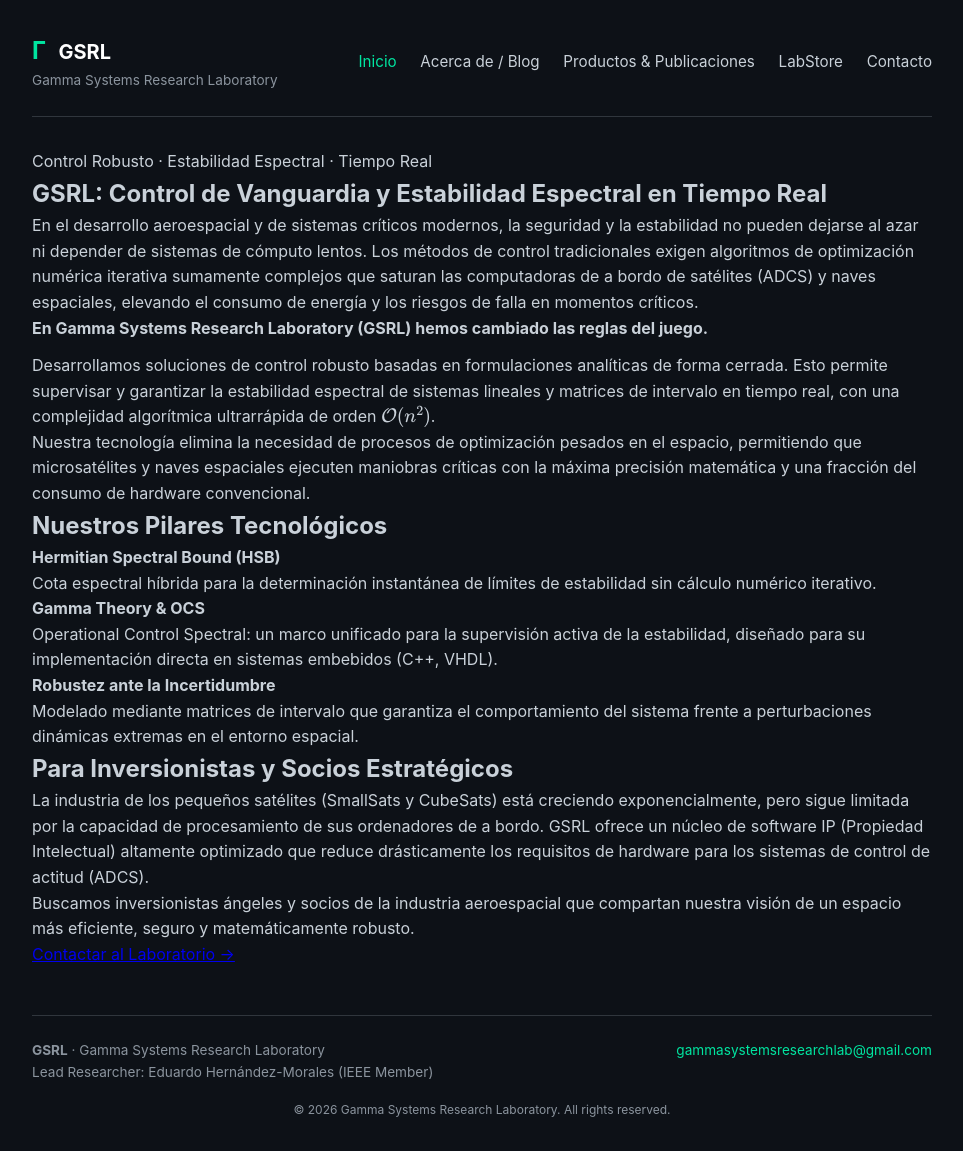
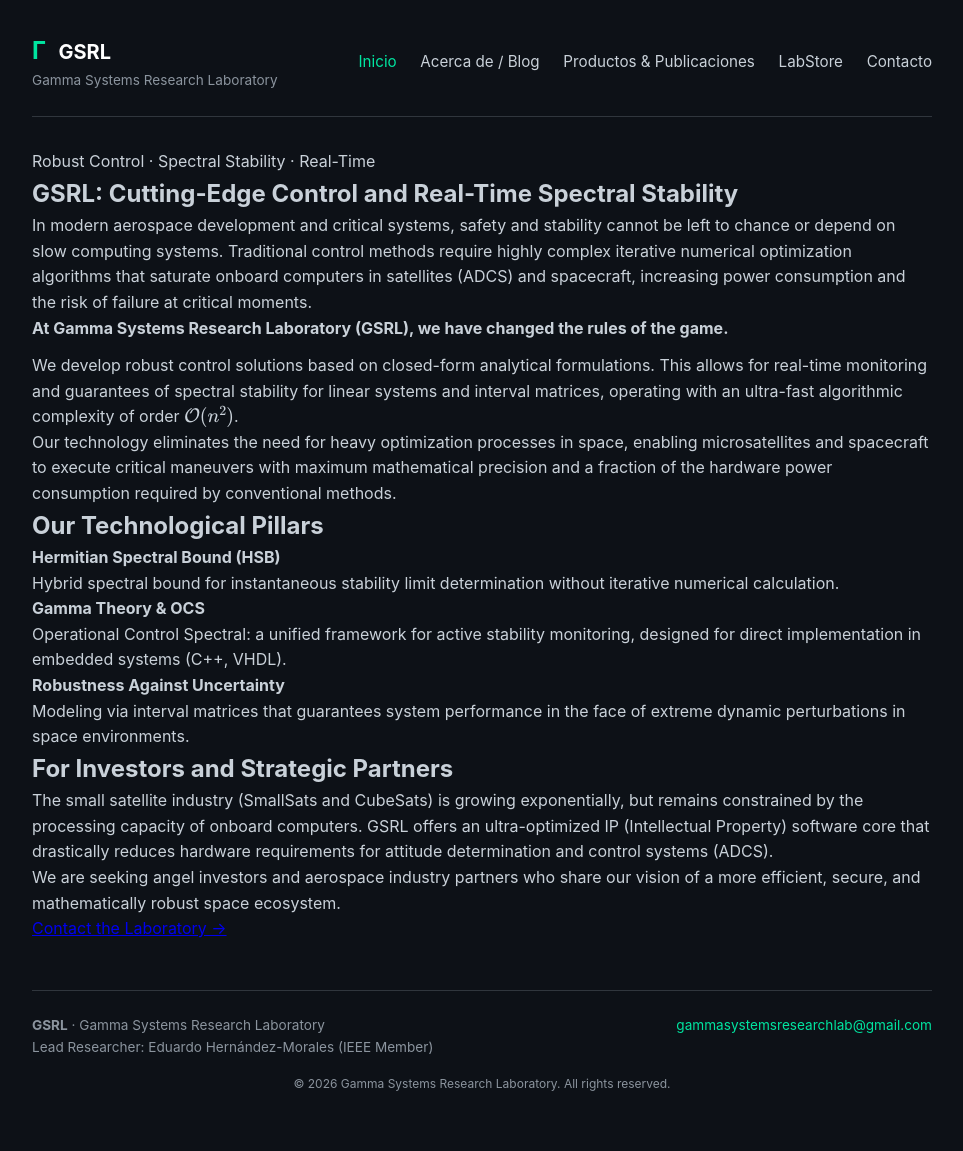
Before and after one commit to eduardohernandezmoralesa01-winsa/eduardohernandezmoralesa01-winsa, a Jekyll site: the page built from index.md, in a window 1280 px wide. Shown: the whole page, without its empty margins (158-1121 px from the left). Built offline with Jekyll 4.4.1, drawn with Linux system fonts in a browser that asks for light colours; after the commit the page ends 1125 px from its top, so only the background shows below that.

Commit message:
Actualizar index.md

```diff
--- a/index.md
+++ b/index.md
@@ -1,47 +1,47 @@
 ---
 layout: default
-title: Inicio
+title: inicio
 ---
 
 <section class="hero">
-  <div class="hero-kicker">Control Robusto · Estabilidad Espectral · Tiempo Real</div>
-  <h1>GSRL: Control de Vanguardia y Estabilidad Espectral en Tiempo Real</h1>
+  <div class="hero-kicker">Robust Control · Spectral Stability · Real-Time</div>
+  <h1>GSRL: Cutting-Edge Control and Real-Time Spectral Stability</h1>
   <p class="hero-lede">
-    En el desarrollo aeroespacial y de sistemas críticos modernos, la seguridad y la estabilidad no pueden dejarse al azar ni depender de sistemas de cómputo lentos. Los métodos de control tradicionales exigen algoritmos de optimización numérica iterativa sumamente complejos que saturan las computadoras de a bordo de satélites (ADCS) y naves espaciales, elevando el consumo de energía y los riesgos de falla en momentos críticos.
+    In modern aerospace development and critical systems, safety and stability cannot be left to chance or depend on slow computing systems. Traditional control methods require highly complex iterative numerical optimization algorithms that saturate onboard computers in satellites (ADCS) and spacecraft, increasing power consumption and the risk of failure at critical moments.
   </p>
 </section>
 
 <div class="card">
-  <strong>En Gamma Systems Research Laboratory (GSRL) hemos cambiado las reglas del juego.</strong>
+  <strong>At Gamma Systems Research Laboratory (GSRL), we have changed the rules of the game.</strong>
   <p style="margin-top:12px">
-    Desarrollamos soluciones de control robusto basadas en formulaciones analíticas de forma cerrada. Esto permite supervisar y garantizar la estabilidad espectral de sistemas lineales y matrices de intervalo en tiempo real, con una complejidad algorítmica ultrarrápida de orden $\mathcal{O}(n^2)$.
+    We develop robust control solutions based on closed-form analytical formulations. This allows for real-time monitoring and guarantees of spectral stability for linear systems and interval matrices, operating with an ultra-fast algorithmic complexity of order $\mathcal{O}(n^2)$.
   </p>
   <p>
-    Nuestra tecnología elimina la necesidad de procesos de optimización pesados en el espacio, permitiendo que microsatélites y naves espaciales ejecuten maniobras críticas con la máxima precisión matemática y una fracción del consumo de hardware convencional.
+    Our technology eliminates the need for heavy optimization processes in space, enabling microsatellites and spacecraft to execute critical maneuvers with maximum mathematical precision and a fraction of the hardware power consumption required by conventional methods.
   </p>
 </div>
 
-## Nuestros Pilares Tecnológicos
+## Our Technological Pillars
 
 <div class="card-grid">
   <div class="pillar">
     <h4>Hermitian Spectral Bound (HSB)</h4>
-    <p style="margin:0">Cota espectral híbrida para la determinación instantánea de límites de estabilidad sin cálculo numérico iterativo.</p>
+    <p style="margin:0">Hybrid spectral bound for instantaneous stability limit determination without iterative numerical calculation.</p>
   </div>
   <div class="pillar">
     <h4>Gamma Theory &amp; OCS</h4>
-    <p style="margin:0">Operational Control Spectral: un marco unificado para la supervisión activa de la estabilidad, diseñado para su implementación directa en sistemas embebidos (C++, VHDL).</p>
+    <p style="margin:0">Operational Control Spectral: a unified framework for active stability monitoring, designed for direct implementation in embedded systems (C++, VHDL).</p>
   </div>
   <div class="pillar">
-    <h4>Robustez ante la Incertidumbre</h4>
-    <p style="margin:0">Modelado mediante matrices de intervalo que garantiza el comportamiento del sistema frente a perturbaciones dinámicas extremas en el entorno espacial.</p>
+    <h4>Robustness Against Uncertainty</h4>
+    <p style="margin:0">Modeling via interval matrices that guarantees system performance in the face of extreme dynamic perturbations in space environments.</p>
   </div>
 </div>
 
-## Para Inversionistas y Socios Estratégicos
+## For Investors and Strategic Partners
 
-La industria de los pequeños satélites (SmallSats y CubeSats) está creciendo exponencialmente, pero sigue limitada por la capacidad de procesamiento de sus ordenadores de a bordo. GSRL ofrece un núcleo de software IP (Propiedad Intelectual) altamente optimizado que reduce drásticamente los requisitos de hardware para los sistemas de control de actitud (ADCS).
+The small satellite industry (SmallSats and CubeSats) is growing exponentially, but remains constrained by the processing capacity of onboard computers. GSRL offers an ultra-optimized IP (Intellectual Property) software core that drastically reduces hardware requirements for attitude determination and control systems (ADCS).
 
-Buscamos inversionistas ángeles y socios de la industria aeroespacial que compartan nuestra visión de un espacio más eficiente, seguro y matemáticamente robusto.
+We are seeking angel investors and aerospace industry partners who share our vision of a more efficient, secure, and mathematically robust space ecosystem.
 
-<p><a href="{{ '/contacto/' | relative_url }}" class="buy-btn">Contactar al Laboratorio &rarr;</a></p>
+<p><a href="{{ '/contacto/' | relative_url }}" class="buy-btn">Contact the Laboratory &rarr;</a></p>
```
